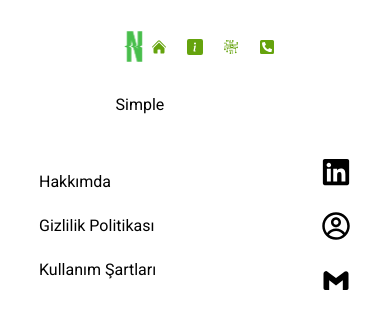
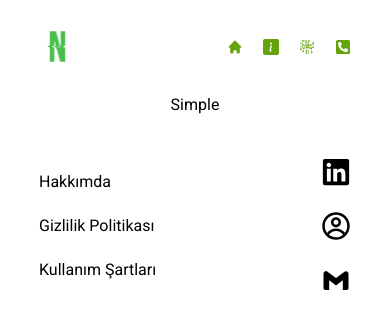
Before and after one commit to furkanguvenme/NeoBank, a React (Vite) app in the folder neobank/: page /simple in a window 390 px wide. Shown: the top 328 px of the page. Built offline with nearby package versions, Linux system fonts and the light colour scheme.

Commit message:
Navigate added

```diff
--- a/neobank/package.json
+++ b/neobank/package.json
@@ -16,7 +16,7 @@
     "react-dom": "^18.3.1",
     "react-icons": "^5.4.0",
     "react-router": "^7.0.2",
-    "react-router-dom": "^6.28.1",
+    "react-router-dom": "^7.1.0",
     "reactstrap": "^9.2.3",
     "redux": "^5.0.1",
     "redux-thunk": "^3.1.0"
--- a/neobank/src/Components/Home.tsx
+++ b/neobank/src/Components/Home.tsx
@@ -1,17 +1,24 @@
-import { Content } from "../Layers/Content"
-import { Footer } from "../Layers/Footer"
-import { Header } from "../Layers/Header"
-import Slider from "../Layers/Slider"
+import { Content } from "../Layers/Content";
+import { Footer } from "../Layers/Footer";
+import { Header } from "../Layers/Header";
+import Slider from "../Layers/Slider";
+import { useNavigate } from "react-router";
 
 export const Home = () => {
+  const navigate = useNavigate();
+
+  function onClick(url: string): void {
+    navigate(url);
+  }
+
   return (
     <>
-      <div className="h-full flex flex-col items-center">
-          <Header/>
-          <Slider/>
-          <Content/>
+      <div className="w-full h-full flex flex-col items-center">
+        <Header onClick={onClick}/>
+        <Slider />
+        <Content onClick={onClick} />
       </div>
-      <Footer/>
+      <Footer />
     </>
-  )
-}
+  );
+};
--- a/neobank/src/Components/Simple.tsx
+++ b/neobank/src/Components/Simple.tsx
@@ -1,12 +1,20 @@
+import { useNavigate } from "react-router";
 import { Footer } from "../Layers/Footer"
 import { Header } from "../Layers/Header"
 
 
 export const Simple = () => {
+
+    const navigate = useNavigate();
+
+    function onClick(url: string): void {
+      navigate(url);
+    }
+
   return (
     <>
-        <div>
-            <Header/>
+        <div className="w-full h-full flex flex-col items-center">
+            <Header onClick={onClick}/>
             Simple
         </div>
         <Footer/>
--- a/neobank/src/Layers/Content.tsx
+++ b/neobank/src/Layers/Content.tsx
@@ -1,20 +1,24 @@
 import "./Content.css";
 
-export const Content = () => {
+interface ContentProps {
+    onClick: (url: string) => void;
+}
+
+  export const Content: React.FC<ContentProps> = ({ onClick }) => {
     return (
       <div className="w-4/5 grid grid-cols-1 md:grid-cols-2 gap-5 mt-12">
-        <button className="content bg-faiz">
+        <button className="content bg-faiz" onClick={() => onClick("/simple")}>
           <p className="btn">Basit Faiz Hesaplama</p>
         </button>
-        <button className="content bg-bilesik">
+        <button className="content bg-bilesik" onClick={() => onClick("/compound")}>
           <p className="btn">Bileşik Faiz Hesaplama</p>
         </button>
-        <button className="content bg-kredi">
+        <button className="content bg-kredi" onClick={() => onClick("/interest")}>
           <p className="btn">Kredi Hesaplama</p>
         </button>
-        <button className="content bg-hisse">
+        <button className="content bg-hisse" onClick={() => onClick("/share")}>
           <p className="btn">Hisse Senedi Yatırım Simülasyonu</p>
         </button>
       </div>
-  )
-}
+    );
+  };
--- a/neobank/src/Layers/Header.tsx
+++ b/neobank/src/Layers/Header.tsx
@@ -1,28 +1,30 @@
 import logo from '../assets/logo.png';
 import logok from '../assets/logok.png';
-import { HiHome } from "react-icons/hi2";
+import { HiHome } from "react-icons/hi";
 import { BsInfoSquareFill } from "react-icons/bs";
 import { GiProcessor } from "react-icons/gi";
 import { FaPhoneSquareAlt } from "react-icons/fa";
 import './Header.css';
 
-export const Header = () => {
+interface HeaderProps {
+  onClick: (url: string) => void;
+}
+
+export const Header: React.FC<HeaderProps> = ({ onClick }) => {
   return (
-    <>
-    <div className='flex flex-row py-4 lg:py-14 items-center w-4/5 h-1/6 justify-between'>
-        <img className='lg:block hidden' src={logo}/>
-        <img className="lg:hidden block scale-50" src={logok}/>
-        <nav className="flex flex-row gap-5 lg:gap-10 items-center">
-            <a className='navigation' href='#'>Ana Sayfa</a>
-            <HiHome className='icon'/>
-            <a className='navigation' href='#'>Hakkımda</a>
-            <BsInfoSquareFill className='icon'/>
-            <a className='navigation' href='#'>İşlemler</a>
-            <GiProcessor className='icon'/>
-            <a className='navigation' href='#'>İletişim</a>
-            <FaPhoneSquareAlt className='icon'/>
-        </nav>
+    <div className="flex flex-row py-4 lg:py-14 items-center w-4/5 h-1/6 justify-between">
+      <img className="lg:block hidden" src={logo} />
+      <img className="lg:hidden block scale-50" src={logok} />
+      <nav className="flex flex-row gap-5 lg:gap-10 items-center">
+        <a className="navigation" onClick={() => onClick("/")}>Ana Sayfa</a>
+        <HiHome className="icon" onClick={() => onClick("/")} />
+        <a className="navigation" onClick={() => onClick("#")}>Hakkımda</a>
+        <BsInfoSquareFill className="icon" onClick={() => onClick("#")} />
+        <a className="navigation" onClick={() => onClick("#")}>İşlemler</a>
+        <GiProcessor className="icon" onClick={() => onClick("#")} />
+        <a className="navigation" onClick={() => onClick("#")}>İletişim</a>
+        <FaPhoneSquareAlt className="icon" onClick={() => onClick("#")} />
+      </nav>
     </div>
-    </>
-  )
-}
+  );
+};
```
Also changed, not shown: 1 other file (tests, documents, lock files or other folders). Lines whose indentation alone changed are shown as unchanged.
